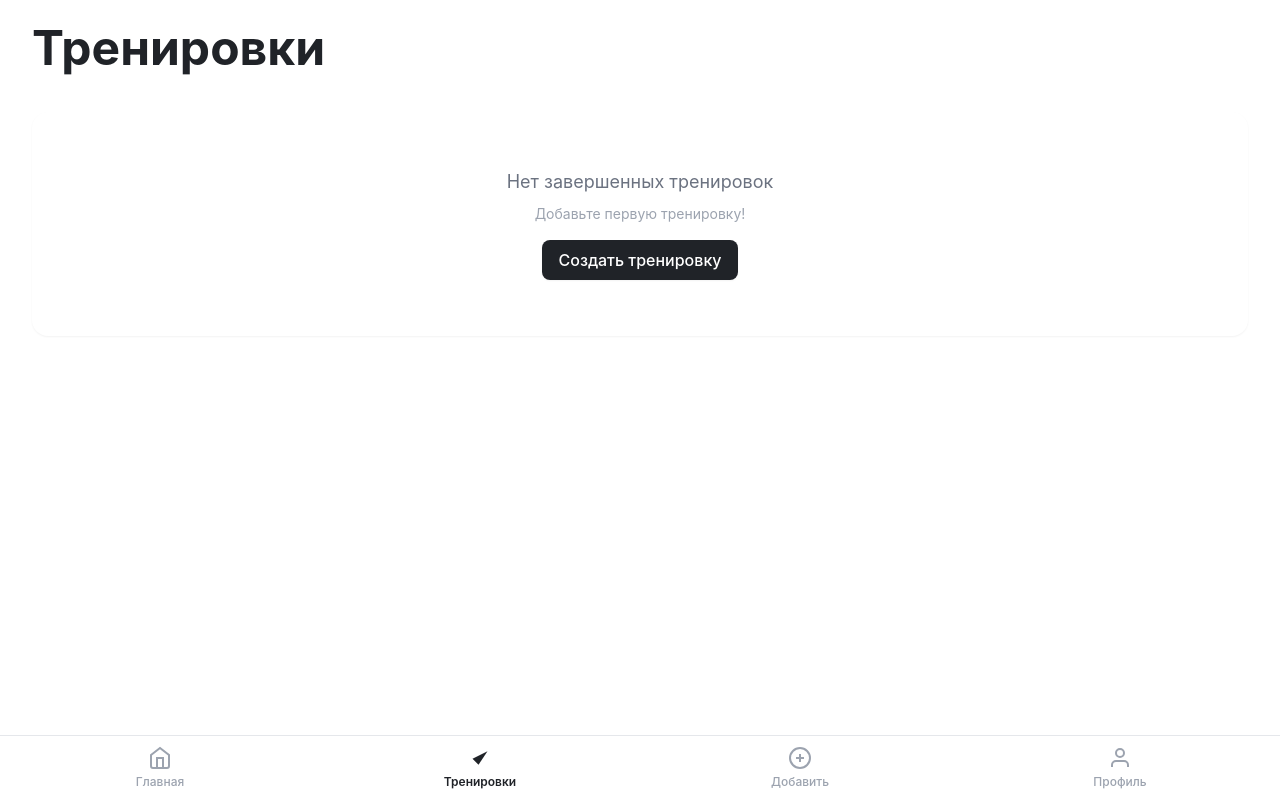
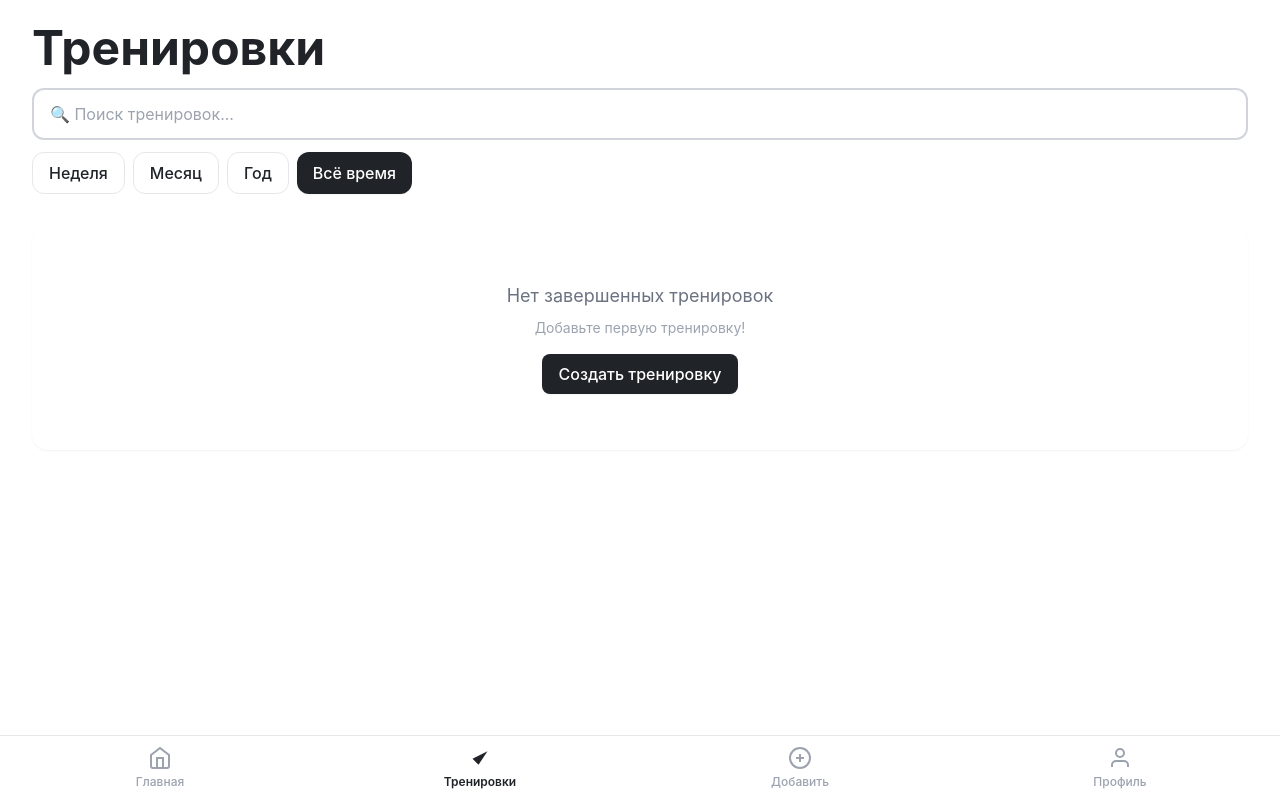
Before and after one commit to timplay75-wq/gym-tracker, a React (Vite) app: page /workouts in a window 1280 px wide. Built offline with nearby package versions, Linux system fonts and the light colour scheme.

Commit message:
feat: расширенная фильтрация тренировок - поиск, периоды, статистика и группировка по месяцам

```diff
--- a/src/pages/Workouts.tsx
+++ b/src/pages/Workouts.tsx
@@ -1,15 +1,21 @@
-import { useState, useEffect } from 'react';
+import { useState, useEffect, useMemo } from 'react';
 import { useNavigate } from 'react-router-dom';
 import { storageService } from '@/services/storage';
 import type { Workout } from '@/types';
 import { formatDate } from '@/utils/helpers';
-import { Card, Modal, Button } from '@/components';
+import { Card, Modal, Button, Input } from '@/components';
+
+type FilterPeriod = 'week' | 'month' | 'year' | 'all';
 
 export const Workouts = () => {
   const navigate = useNavigate();
-  const [workouts, setWorkouts] = useState<Workout[]>([]);
+  const [allWorkouts, setAllWorkouts] = useState<Workout[]>([]);
   const [selectedWorkout, setSelectedWorkout] = useState<Workout | null>(null);
   const [showDetailModal, setShowDetailModal] = useState(false);
+
+  // Фильтры
+  const [filterPeriod, setFilterPeriod] = useState<FilterPeriod>('all');
+  const [searchQuery, setSearchQuery] = useState('');
 
   useEffect(() => {
     const loadedWorkouts = storageService.getWorkouts();
@@ -17,14 +23,77 @@ export const Workouts = () => {
     const sorted = loadedWorkouts.sort((a, b) =>
       new Date(b.date).getTime() - new Date(a.date).getTime()
     );
-    setWorkouts(sorted);
+    setAllWorkouts(sorted);
   }, []);
+
+  // Фильтрация тренировок
+  const filteredWorkouts = useMemo(() => {
+    let filtered = [...allWorkouts];
+
+    // Фильтр по периоду
+    if (filterPeriod !== 'all') {
+      const now = new Date();
+      const filterDate = new Date();
+
+      switch (filterPeriod) {
+        case 'week':
+          filterDate.setDate(now.getDate() - 7);
+          break;
+        case 'month':
+          filterDate.setMonth(now.getMonth() - 1);
+          break;
+        case 'year':
+          filterDate.setFullYear(now.getFullYear() - 1);
+          break;
+      }
+
+      filtered = filtered.filter(w => new Date(w.date) >= filterDate);
+    }
+
+    // Фильтр по поиску
+    if (searchQuery.trim()) {
+      const query = searchQuery.toLowerCase();
+      filtered = filtered.filter(w =>
+        w.name.toLowerCase().includes(query) ||
+        w.exercises.some(ex => ex.name.toLowerCase().includes(query))
+      );
+    }
+
+    return filtered;
+  }, [allWorkouts, filterPeriod, searchQuery]);
+
+  // Группировка по месяцам
+  const groupedWorkouts = useMemo(() => {
+    const groups: { [key: string]: Workout[] } = {};
+
+    filteredWorkouts.forEach(workout => {
+      const date = new Date(workout.date);
+      const monthKey = `${date.getFullYear()}-${String(date.getMonth() + 1).padStart(2, '0')}`;
+
+      if (!groups[monthKey]) {
+        groups[monthKey] = [];
+      }
+      groups[monthKey].push(workout);
+    });
+
+    return groups;
+  }, [filteredWorkouts]);
+
+  // Статистика за период
+  const periodStats = useMemo(() => {
+    const totalWorkouts = filteredWorkouts.length;
+    const totalVolume = filteredWorkouts.reduce((sum, w) => sum + calculateVolume(w), 0);
+    const totalSets = filteredWorkouts.reduce((sum, w) => sum + countSets(w), 0);
+    const totalExercises = filteredWorkouts.reduce((sum, w) => sum + w.exercises.length, 0);
+
+    return { totalWorkouts, totalVolume, totalSets, totalExercises };
+  }, [filteredWorkouts]);
 
   const handleDelete = (id: string, e?: React.MouseEvent) => {
     if (e) e.stopPropagation();
     if (window.confirm('Удалить эту тренировку?')) {
       storageService.deleteWorkout(id);
-      setWorkouts(workouts.filter(w => w.id !== id));
+      setAllWorkouts(allWorkouts.filter(w => w.id !== id));
       setShowDetailModal(false);
       setSelectedWorkout(null);
     }
@@ -69,6 +138,21 @@ export const Workouts = () => {
     return workout.exercises.reduce((total, ex) => total + ex.sets.length, 0);
   };
 
+  // Форматирование названия месяца
+  const formatMonthYear = (monthKey: string): string => {
+    const [year, month] = monthKey.split('-');
+    const date = new Date(parseInt(year), parseInt(month) - 1);
+    return date.toLocaleDateString('ru-RU', { month: 'long', year: 'numeric' });
+  };
+
+  // Периоды для фильтра
+  const filterPeriods: { value: FilterPeriod; label: string }[] = [
+    { value: 'week', label: 'Неделя' },
+    { value: 'month', label: 'Месяц' },
+    { value: 'year', label: 'Год' },
+    { value: 'all', label: 'Всё время' },
+  ];
+
   return (
     <div className="min-h-screen bg-background-light dark:bg-gray-900 pb-24">
       <div className="max-w-screen-xl mx-auto px-4 sm:px-6 lg:px-8">
@@ -79,24 +163,113 @@ export const Workouts = () => {
           </h1>
         </header>
 
+        {/* Фильтры */}
+        <div className="space-y-3 mb-6">
+          {/* Поиск */}
+          <Input
+            type="text"
+            placeholder="🔍 Поиск тренировок..."
+            value={searchQuery}
+            onChange={(e) => setSearchQuery(e.target.value)}
+            className="w-full"
+          />
+
+          {/* Кнопки периодов */}
+          <div className="flex gap-2 overflow-x-auto pb-2">
+            {filterPeriods.map((period) => (
+              <button
+                key={period.value}
+                onClick={() => setFilterPeriod(period.value)}
+                className={`px-4 py-2 rounded-xl font-medium whitespace-nowrap transition-all ${
+                  filterPeriod === period.value
+                    ? 'bg-primary-500 text-white shadow-sm'
+                    : 'bg-white dark:bg-gray-800 text-text-light-primary dark:text-gray-200 border border-gray-200 dark:border-gray-700 hover:bg-gray-50 dark:hover:bg-gray-750'
+                }`}
+              >
+                {period.label}
+              </button>
+            ))}
+          </div>
+        </div>
+
+        {/* Статистика за период */}
+        {filteredWorkouts.length > 0 && (
+          <div className="grid grid-cols-2 sm:grid-cols-4 gap-3 mb-6">
+            <Card padding="sm" className="text-center">
+              <div className="text-2xl font-bold text-primary-500 dark:text-primary-400">
+                {periodStats.totalWorkouts}
+              </div>
+              <div className="text-xs text-text-light-secondary dark:text-gray-400 mt-1">
+                Тренировок
+              </div>
+            </Card>
+
+            <Card padding="sm" className="text-center">
+              <div className="text-2xl font-bold text-success-600 dark:text-success-400">
+                {periodStats.totalVolume.toFixed(0)}
+              </div>
+              <div className="text-xs text-text-light-secondary dark:text-gray-400 mt-1">
+                Тоннаж (кг)
+              </div>
+            </Card>
+
+            <Card padding="sm" className="text-center">
+              <div className="text-2xl font-bold text-warning-600 dark:text-warning-400">
+                {periodStats.totalSets}
+              </div>
+              <div className="text-xs text-text-light-secondary dark:text-gray-400 mt-1">
+                Подходов
+              </div>
+            </Card>
+
+            <Card padding="sm" className="text-center">
+              <div className="text-2xl font-bold text-blue-600 dark:text-blue-400">
+                {periodStats.totalExercises}
+              </div>
+              <div className="text-xs text-text-light-secondary dark:text-gray-400 mt-1">
+                Упражнений
+              </div>
+            </Card>
+          </div>
+        )}
+
+        {/* Список тренировок */}
         <div className="mt-6">
-          {workouts.length === 0 ? (
+          {filteredWorkouts.length === 0 ? (
             <Card padding="lg" className="text-center">
               <div className="py-8">
                 <p className="text-lg text-text-light-secondary dark:text-gray-400 mb-2">
-                  Нет завершенных тренировок
+                  {searchQuery ? 'Ничего не найдено' : 'Нет завершенных тренировок'}
                 </p>
                 <p className="text-sm text-text-light-tertiary dark:text-gray-500 mb-4">
-                  Добавьте первую тренировку!
+                  {searchQuery ? 'Попробуйте изменить запрос' : 'Добавьте первую тренировку!'}
                 </p>
+                {!searchQuery && (
                   <Button variant="primary" onClick={() => navigate('/add-workout')}>
                     Создать тренировку
                   </Button>
+                )}
               </div>
             </Card>
           ) : (
+            <div className="space-y-8">
+              {Object.entries(groupedWorkouts)
+                .sort(([a], [b]) => b.localeCompare(a))
+                .map(([monthKey, monthWorkouts]) => (
+                  <div key={monthKey}>
+                    {/* Заголовок месяца */}
+                    <div className="flex items-center gap-3 mb-3">
+                      <h2 className="text-lg font-semibold text-text-light-primary dark:text-white capitalize">
+                        {formatMonthYear(monthKey)}
+                      </h2>
+                      <div className="text-sm text-text-light-secondary dark:text-gray-400">
+                        {monthWorkouts.length} {monthWorkouts.length === 1 ? 'тренировка' : 'тренировок'}
+                      </div>
+                    </div>
+
+                    {/* Тренировки месяца */}
                     <div className="space-y-3">
-              {workouts.map(workout => {
+                      {monthWorkouts.map(workout => {
                         const volume = calculateVolume(workout);
                         const sets = countSets(workout);
 
@@ -142,6 +315,9 @@ export const Workouts = () => {
                           </Card>
                         );
                       })}
+                    </div>
+                  </div>
+                ))}
             </div>
           )}
         </div>
```
Lines whose indentation alone changed are shown as unchanged.
